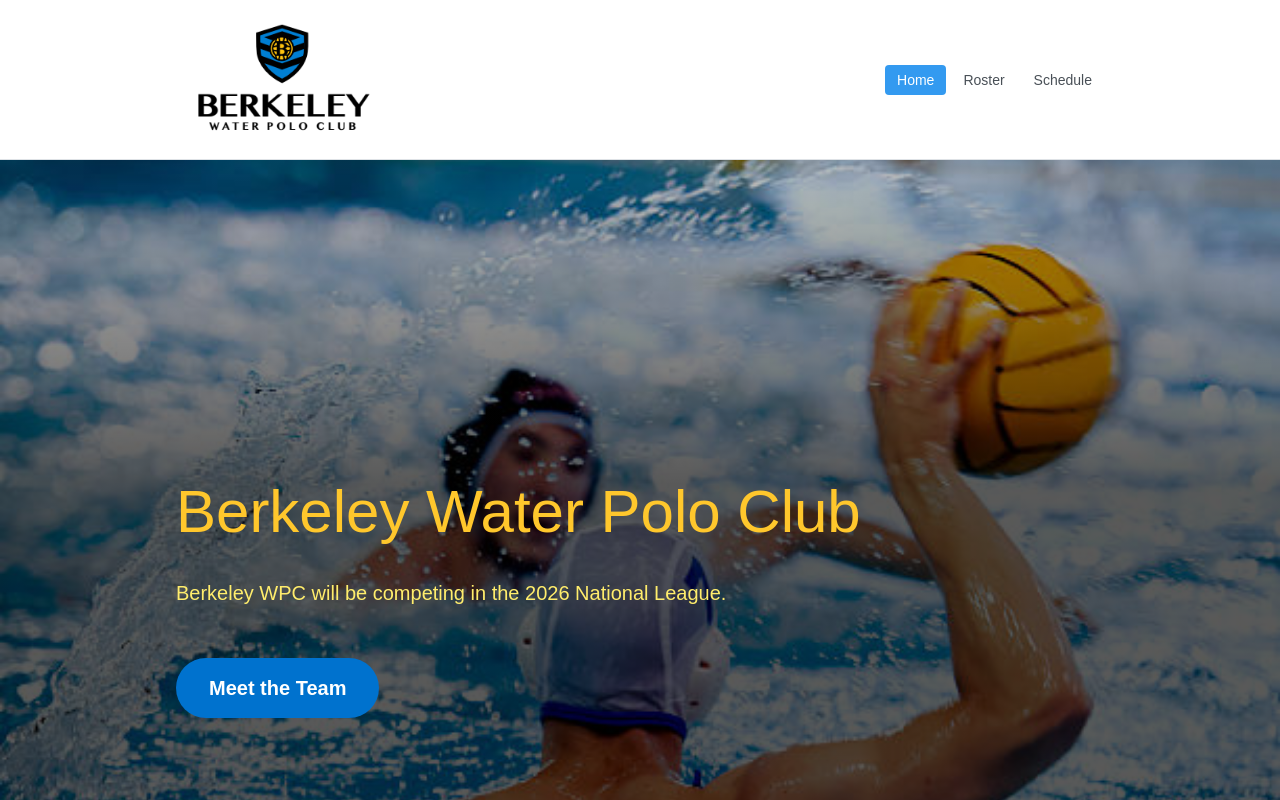
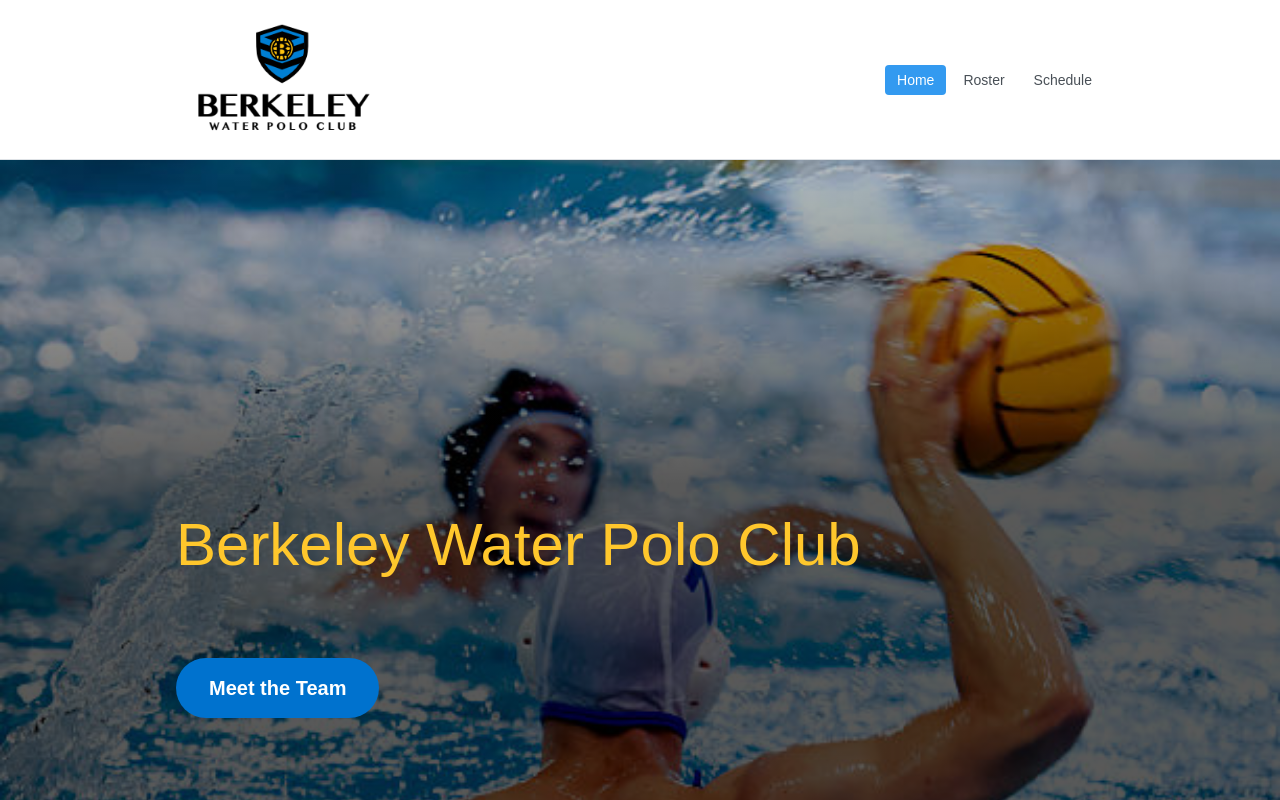
Before and after one commit to curtischen03/BerkeleyWPC, a Next.js app: page / in a window 1280 px wide. Shown: the top 800 px of the page. Built offline with nearby package versions, Linux system fonts and the light colour scheme.

Commit message:
Remove hero sentence

```diff
--- a/components/HeroContentLeft.tsx
+++ b/components/HeroContentLeft.tsx
@@ -31,9 +31,7 @@
           size="xl"
           mt="xl"
           style={{ color: theme.colors.gold[4] }}
-        >
-          Berkeley WPC will be competing in the 2026 National League.{" "}
-        </Text>
+        ></Text>
 
         <Button
           component={Link}
```
